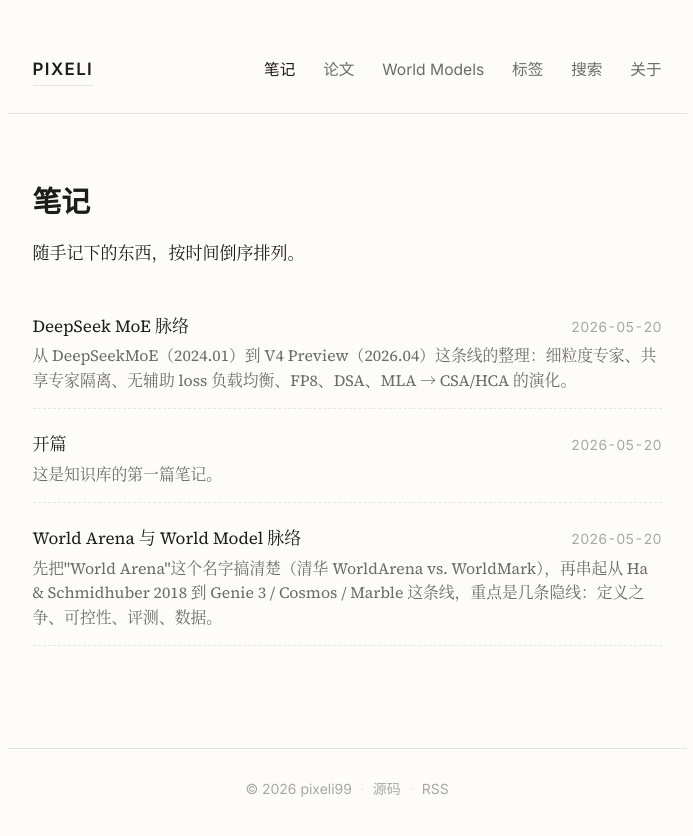
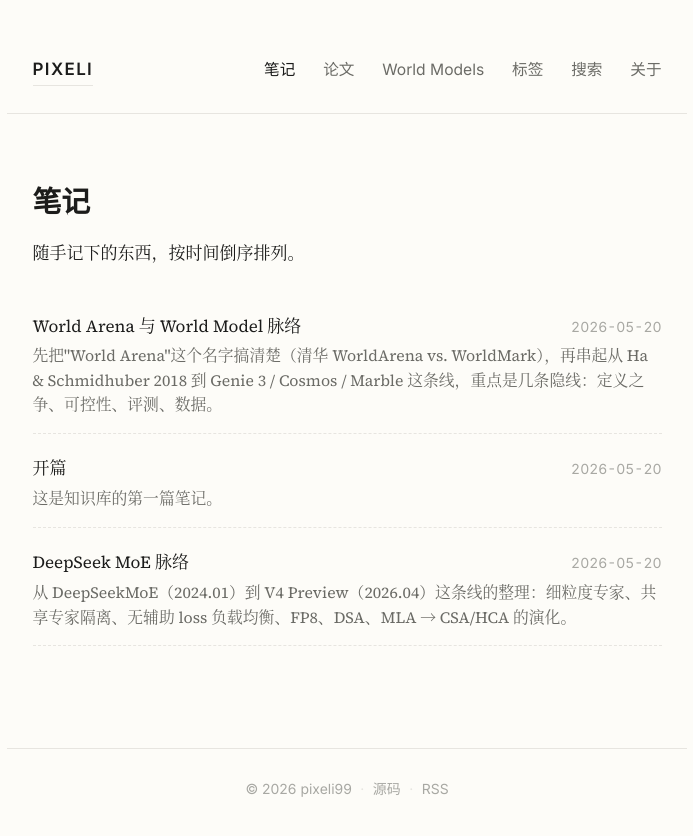
Before and after one commit to pixeli99/PIXELI, a Jekyll site: the page built from notes.md, in a window 1280 px wide. Shown: the top 836 px of the page, without its empty margins (293-986 px from the left). Built offline with Jekyll 4.4.1, drawn with Linux system fonts in a browser that asks for light colours.

Commit message:
搜索笔记结果加内容预览，笔记列表保证时间倒序
search.json 对笔记的 excerpt 原来硬写为空字符串，搜索结果只显示标题；
改为 item.excerpt（优先 front matter excerpt，fallback 首段），最多 120 字。
notes.md 补 sort: date | reverse，与 papers.md 保持一致，不再依赖文件名顺序。

Co-Authored-By: Claude Sonnet 4.6 <noreply@anthropic.com>

```diff
--- a/notes.md
+++ b/notes.md
@@ -9,7 +9,7 @@ permalink: /notes/
 随手记下的东西，按时间倒序排列。
 
 <ul class="entry-list">
-{% assign published_notes = site.notes | where_exp: "n", "n.published != false" %}
+{% assign published_notes = site.notes | where_exp: "n", "n.published != false" | sort: "date" | reverse %}
 {% for n in published_notes %}
   {% assign n_exc = n.excerpt | strip_html | strip %}
   <li{% if n_exc.size > 10 %} class="with-excerpt"{% endif %}>
--- a/search.json
+++ b/search.json
@@ -2,4 +2,4 @@
 layout: null
 permalink: /search.json
 ---
-{% assign published_papers = site.papers | where_exp: "p", "p.published != false" %}{% assign all = published_papers | concat: site.notes | sort: "date" | reverse %}[{% for item in all %}{%- if item.collection == 'papers' -%}{% assign exc = item.content | split: '一句话' | last | split: '<h2' | first | strip_html | strip | truncate: 120 %}{%- else -%}{% assign exc = "" %}{%- endif -%}{"id":{{ forloop.index }},"title":{{ item.title | jsonify }},"url":"{{ item.url | relative_url }}","collection":"{{ item.collection }}","date":"{{ item.date | date: '%Y-%m-%d' }}","tags":{{ item.tags | jsonify }},"excerpt":{{ exc | jsonify }},"text":{{ item.content | strip_html | normalize_whitespace | truncate: 600 | jsonify }}}{% unless forloop.last %},{% endunless %}{% endfor %}]
+{% assign published_papers = site.papers | where_exp: "p", "p.published != false" %}{% assign all = published_papers | concat: site.notes | sort: "date" | reverse %}[{% for item in all %}{%- if item.collection == 'papers' -%}{% assign exc = item.content | split: '一句话' | last | split: '<h2' | first | strip_html | strip | truncate: 120 %}{%- else -%}{% assign exc = item.excerpt | strip_html | strip | truncate: 120 %}{%- endif -%}{"id":{{ forloop.index }},"title":{{ item.title | jsonify }},"url":"{{ item.url | relative_url }}","collection":"{{ item.collection }}","date":"{{ item.date | date: '%Y-%m-%d' }}","tags":{{ item.tags | jsonify }},"excerpt":{{ exc | jsonify }},"text":{{ item.content | strip_html | normalize_whitespace | truncate: 600 | jsonify }}}{% unless forloop.last %},{% endunless %}{% endfor %}]
```
